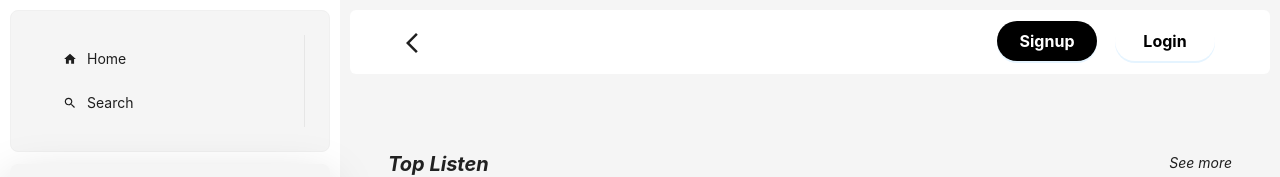
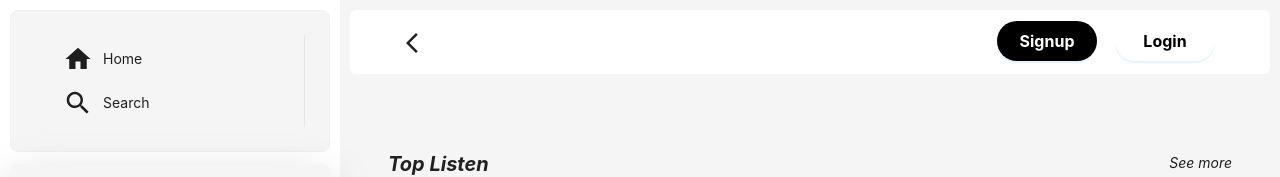
Before and after one commit to khoahocgioi9/app-clone, a React (Create React App) app: page / in a window 1280 px wide. Shown: the top 177 px of the page. Built offline with nearby package versions, Linux system fonts and the light colour scheme.

Commit message:
done sidebar

```diff
--- a/src/components/Sidebar.js
+++ b/src/components/Sidebar.js
@@ -46,7 +46,7 @@ const Sidebar = ({ onHome, onSearchClick }) => {
           Home
         </Link>
       ),
-      icon: <Home />,
+      icon: <Home style={{fontSize:30}}/>,
     },
     {
       key: "item2",
@@ -55,7 +55,7 @@ const Sidebar = ({ onHome, onSearchClick }) => {
           Search
         </Link>
       ),
-      icon: <SearchIcon />,
+      icon: <SearchIcon style={{fontSize:30}}/>,
     },
   ];
   const tags = [
```
